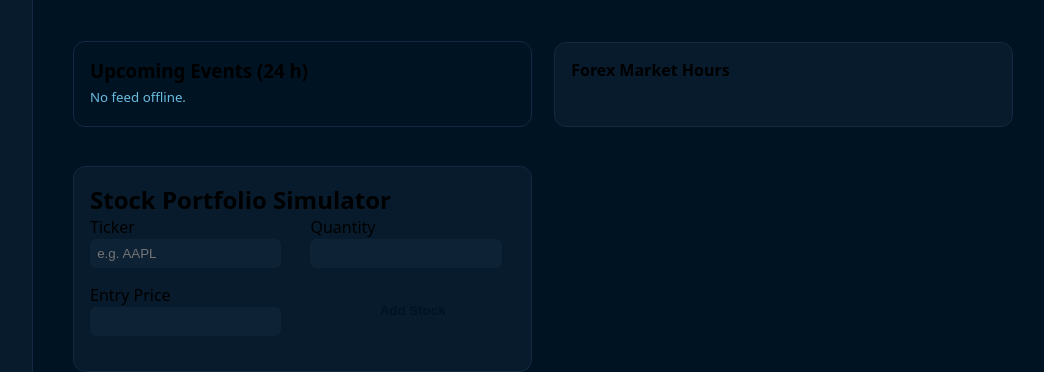
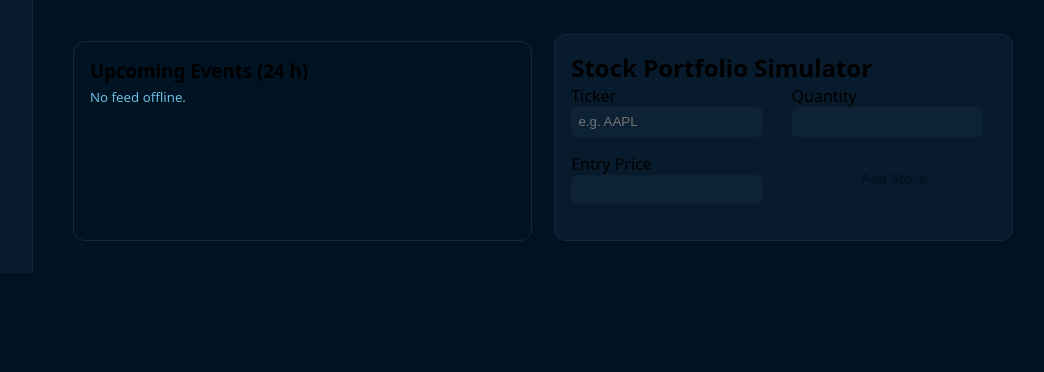
Before and after one commit to dnsgateway/605, a plain HTML site: page index.html in a window 1280 px wide. Shown: the part 1083-1455 px from the top of the page, without its empty margins (227-1271 px from the left). After the commit the page ends 1356 px from the top, so only its background shows below. Drawn offline with nearby package versions, Linux system fonts and the light colour scheme; no server answers; a script that the page names is missing.

Commit message:
Update index.html

```diff
--- a/index.html
+++ b/index.html
@@ -93,12 +93,9 @@
   <h3>Upcoming Events (24 h)</h3>
   <ul id="newsUL"></ul>
 </div>
+
       <!-- Forex Market Hours Chart -->
-<!-- Add this below .rates-grid -->
-<section class="market-hours boxed">
-  <h3>Forex Market Hours</h3>
-  <div id="marketHoursWidget"></div>
-</section>
+
  <!-- 📈 STOCK PORTFOLIO SIMULATOR -->
 <section class="stock-sim">
   <h2>Stock Portfolio Simulator</h2>
```
